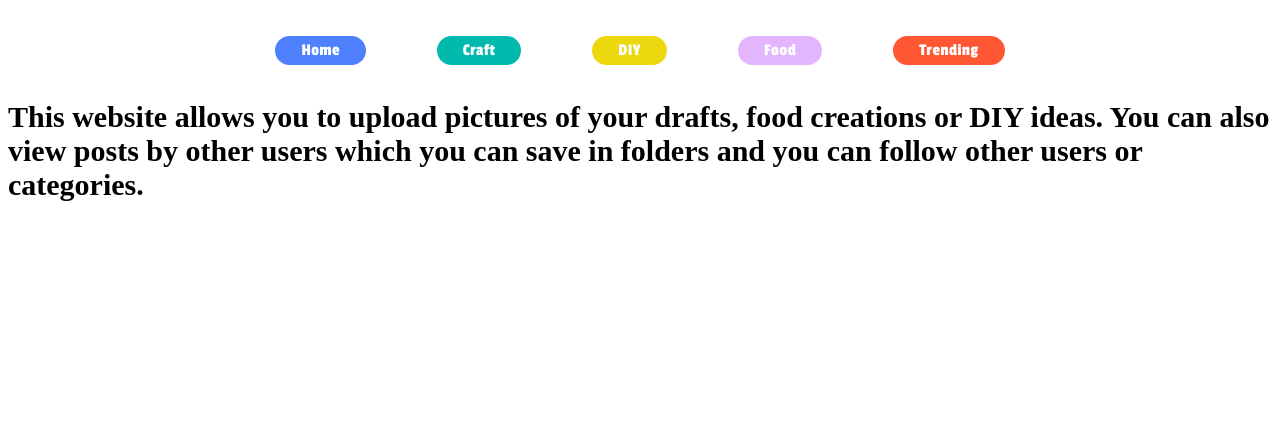
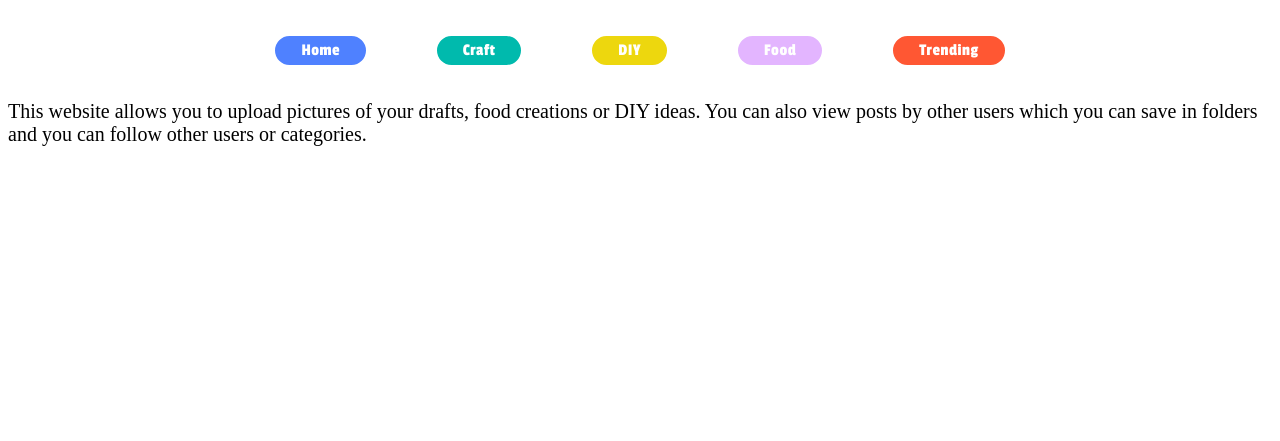
Before and after one commit to Sajtospoga01/ditry_project, a Django app: page /feed/about/ in a window 1280 px wide. Shown: the part 158-599 px from the top of the page. Run offline with Django 3.2, Linux system fonts and the light colour scheme; parts of the project's set-up code (start-up, migrations or seed data) failed here and were passed over; some libraries are stand-ins or nearby versions.

Commit message:
changed fontsize

```diff
--- a/templates/feed/about.html
+++ b/templates/feed/about.html
@@ -8,7 +8,7 @@
 
 {% block body_block %}
 <div style="height: 500px;">
-    <span style="font-size: 30px; font-weight: 900;">This website allows you to upload pictures of your drafts, food creations or DIY ideas.
+    <span style="font-size: 20px; font-weight: 400;">This website allows you to upload pictures of your drafts, food creations or DIY ideas.
 	You can also view posts by other users which you can save in folders and you can follow other users or categories.</span>
 </div>
 {% endblock %}
```
